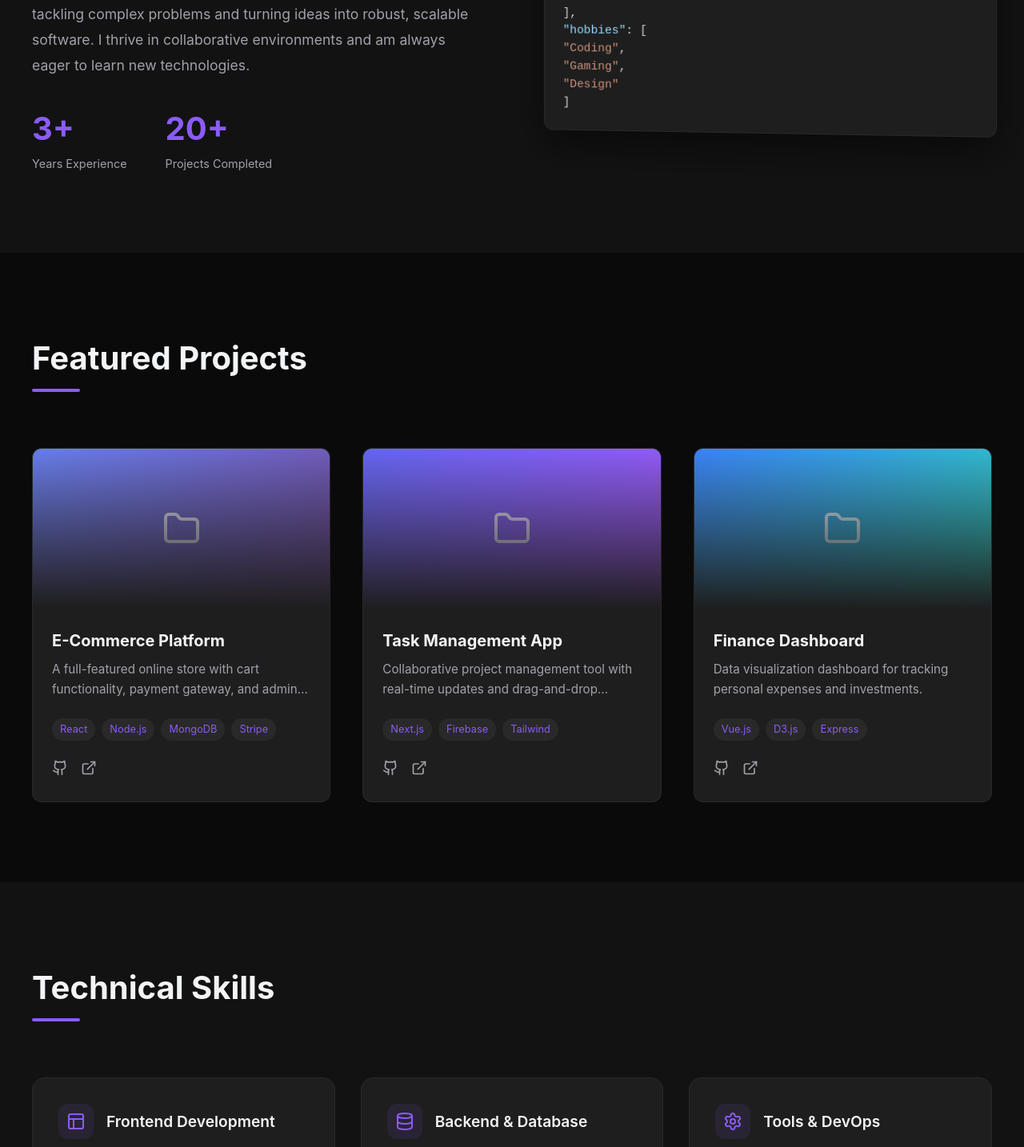
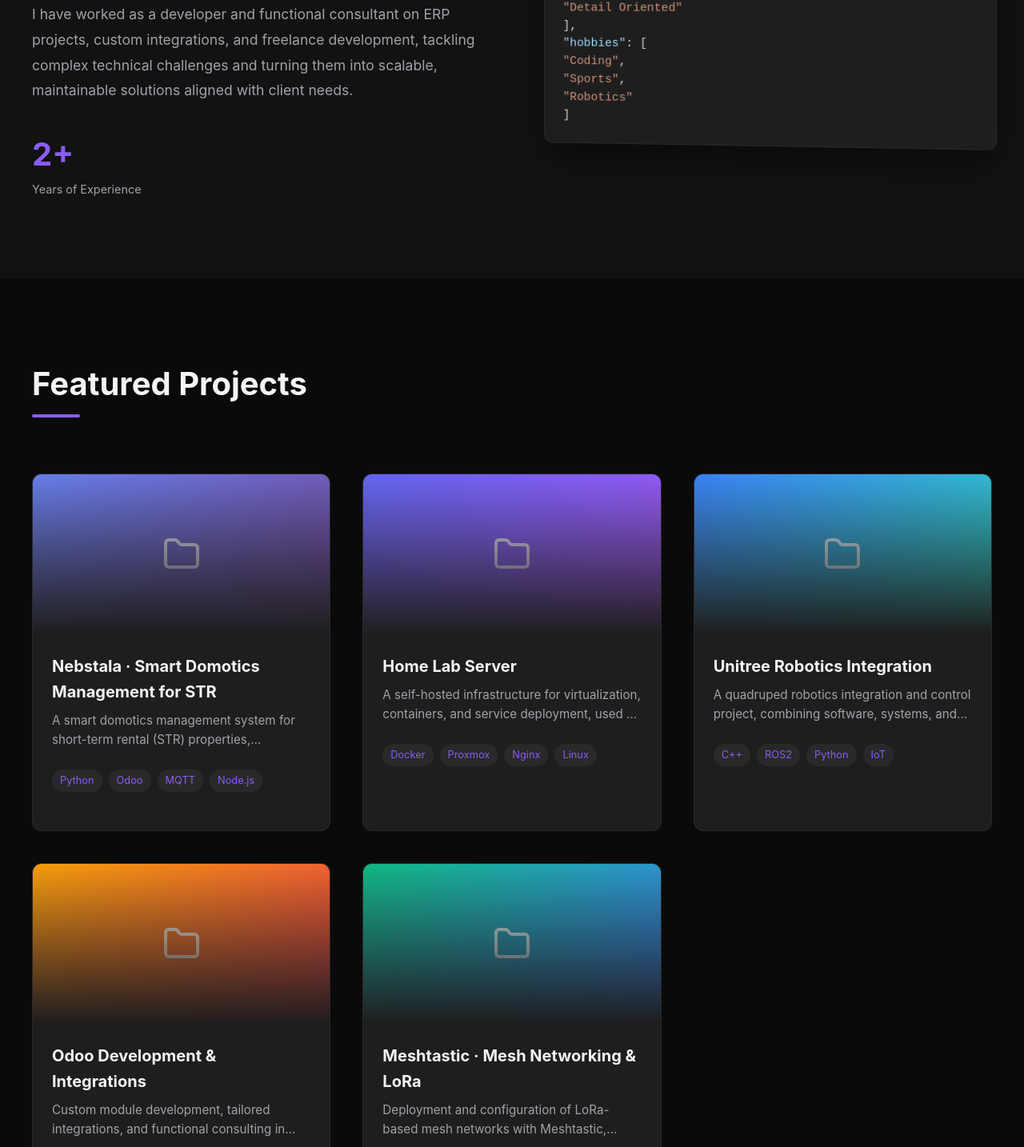
Before and after one commit to alejandrogomezl/alejandrogomezl.github.io, a React (Vite) app: page / in a window 1280 px wide. Shown: the part 1176-2610 px from the top of the page at 80% size. Built offline with nearby package versions, Linux system fonts and the light colour scheme.

Commit message:
feat: refresh portfolio content with new projects, updated personal descriptions, and refined skills.

```diff
--- a/src/components/About.jsx
+++ b/src/components/About.jsx
@@ -27,13 +27,13 @@ const About = () => {
 
           <div className="stats-grid">
             <div className="stat-item">
-              <span className="stat-number">3+</span>
+              <span className="stat-number">2+</span>
               <span className="stat-label">{t('about.yearsExperience')}</span>
             </div>
-            <div className="stat-item">
-              <span className="stat-number">20+</span>
+            {/* <div className="stat-item">
+              <span className="stat-number">+</span>
               <span className="stat-label">{t('about.projectsCompleted')}</span>
-            </div>
+            </div> */}
           </div>
         </motion.div>
 
@@ -54,11 +54,11 @@ const About = () => {
             <div className="window-content">
               <pre>
                 <code>
-<span className="json-key">"name"</span>: <span className="json-string">"Alejandro Gomez"</span>,
+<span className="json-key">"name"</span>: <span className="json-string">"Alejandro Gómez"</span>,
 <br/>
 <span className="json-key">"role"</span>: <span className="json-string">"Software Engineer"</span>,
 <br/>
-<span className="json-key">"location"</span>: <span className="json-string">"Madrid, Spain"</span>,
+<span className="json-key">"location"</span>: <span className="json-string">"Albacete, Spain"</span>,
 <br/>
 <span className="json-key">"traits"</span>: [
 <br/>
@@ -74,11 +74,12 @@ const About = () => {
 <br/>
   <span className="json-string">"Coding"</span>,
 <br/>
-  <span className="json-string">"Gaming"</span>,
+  <span className="json-string">"Sports"</span>,
 <br/>
-  <span className="json-string">"Design"</span>
+  <span className="json-string">"Robotics"</span>
 <br/>
-]</code>
+]
+</code>
               </pre>
             </div>
           </div>
--- a/src/components/Hero.jsx
+++ b/src/components/Hero.jsx
@@ -64,7 +64,7 @@ const Hero = () => {
         >
           <a href="#" target="_blank" rel="noopener noreferrer" className="social-icon"><Github size={24} /></a>
           <a href="#" target="_blank" rel="noopener noreferrer" className="social-icon"><Linkedin size={24} /></a>
-          <a href="mailto:email@example.com" className="social-icon"><Mail size={24} /></a>
+          <a href="mailto:info@alejandrogl.es" className="social-icon"><Mail size={24} /></a>
         </motion.div>
       </div>
 
--- a/src/components/Projects.jsx
+++ b/src/components/Projects.jsx
@@ -9,28 +9,44 @@ const Projects = () => {
 
   const projects = [
     {
-      title: t('projects.ecommerce.title'),
-      description: t('projects.ecommerce.description'),
-      tech: ["React", "Node.js", "MongoDB", "Stripe"],
+      title: t('projects.nebstala.title'),
+      description: t('projects.nebstala.description'),
+      tech: ["Python", "Odoo", "MQTT", "Node.js"],
       github: "#",
       live: "#",
       image: "linear-gradient(135deg, #667eea 0%, #764ba2 100%)"
     },
     {
-      title: t('projects.taskApp.title'),
-      description: t('projects.taskApp.description'),
-      tech: ["Next.js", "Firebase", "Tailwind"],
+      title: t('projects.homelab.title'),
+      description: t('projects.homelab.description'),
+      tech: ["Docker", "Proxmox", "Nginx", "Linux"],
       github: "#",
       live: "#",
       image: "linear-gradient(135deg, #6366f1 0%, #a855f7 100%)"
     },
     {
-      title: t('projects.finance.title'),
-      description: t('projects.finance.description'),
-      tech: ["Vue.js", "D3.js", "Express"],
+      title: t('projects.unitree.title'),
+      description: t('projects.unitree.description'),
+      tech: ["C++", "ROS2", "Python", "IoT"],
       github: "#",
       live: "#",
       image: "linear-gradient(135deg, #3b82f6 0%, #2dd4bf 100%)"
+    },
+    {
+      title: t('projects.odoo.title'),
+      description: t('projects.odoo.description'),
+      tech: ["Python", "PostgreSQL", "XML", "JavaScript"],
+      github: "#",
+      live: "#",
+      image: "linear-gradient(135deg, #f59e0b 0%, #ef4444 100%)"
+    },
+    {
+      title: t('projects.meshtastic.title'),
+      description: t('projects.meshtastic.description'),
+      tech: ["LoRa", "C++", "Python", "IoT"],
+      github: "#",
+      live: "#",
+      image: "linear-gradient(135deg, #10b981 0%, #3b82f6 100%)"
     }
   ];
 
@@ -70,14 +86,14 @@ const Projects = () => {
                   ))}
                 </div>
 
-                <div className="card-links">
+                {/* <div className="card-links">
                   <a href={project.github} className="link-icon" title="View Code">
                     <Github size={20} />
                   </a>
                   <a href={project.live} className="link-icon" title="View Live">
                     <ExternalLink size={20} />
                   </a>
-                </div>
+                </div> */}
               </div>
             </motion.div>
           ))}
--- a/src/components/Skills.jsx
+++ b/src/components/Skills.jsx
@@ -21,12 +21,7 @@ const Skills = () => {
     {
       title: t('skills.tools'),
       icon: <Settings size={24} />,
-      skills: ["Git", "Docker", "AWS", "CI/CD", "Jest", "Webpack"]
-    },
-    {
-      title: t('skills.core'),
-      icon: <Code2 size={24} />,
-      skills: ["Data Structures", "Algorithms", "System Design", "OOP", "Functional Programming"]
+      skills: ["Git", "Docker", "AWS", "CI/CD"]
     }
   ];
 
--- a/src/locales/en/translation.json
+++ b/src/locales/en/translation.json
@@ -1,50 +1,58 @@
 {
   "navbar": {
     "home": "Home",
-    "about": "About",
+    "about": "About Me",
     "projects": "Projects",
     "skills": "Skills",
     "contact": "Contact"
   },
   "hero": {
-    "greeting": "Hello, I'm",
+    "greeting": "Hi, I'm",
     "role": "Software Engineer",
-    "description": "Building scalable, high-performance web applications with modern technologies. Focused on creating exceptional user experiences.",
+    "description": "I design and build real-world software solutions, from backends and integrations to infrastructure, home automation, and IoT, with a product mindset and business focus.",
     "viewWork": "View Work",
     "contactMe": "Contact Me"
   },
   "about": {
     "title": "About Me",
-    "p1": "I am a passionate Software Engineer with a strong foundation in building modern web applications. My journey in tech is driven by a curiosity to understand how things work and a desire to create solutions that make a difference.",
-    "p2": "With expertise in both frontend and backend development, I enjoy tackling complex problems and turning ideas into robust, scalable software. I thrive in collaborative environments and am always eager to learn new technologies.",
-    "yearsExperience": "Years Experience",
+    "p1": "I am a Software Engineer with experience in designing and building real-world systems, ranging from backends and complex integrations to infrastructure, automation, and IoT solutions. My career is shaped by working in business-oriented professional environments, as well as by building my own products.",
+    "p2": "I have worked as a developer and functional consultant on ERP projects, custom integrations, and freelance development, tackling complex technical challenges and turning them into scalable, maintainable solutions aligned with client needs.",
+    "yearsExperience": "Years of Experience",
     "projectsCompleted": "Projects Completed"
   },
   "projects": {
     "title": "Featured Projects",
-    "ecommerce": {
-      "title": "E-Commerce Platform",
-      "description": "A full-featured online store with cart functionality, payment gateway, and admin dashboard."
+    "nebstala": {
+      "title": "Nebstala · Smart Domotics Management for STR",
+      "description": "A smart domotics management system for short-term rental (STR) properties, centralizing access control, climate management, and smart devices to automate operations, reduce energy consumption, and enhance the guest experience."
     },
-    "taskApp": {
-      "title": "Task Management App",
-      "description": "Collaborative project management tool with real-time updates and drag-and-drop interface."
+    "homelab": {
+      "title": "Home Lab Server",
+      "description": "A self-hosted infrastructure for virtualization, containers, and service deployment, used as a development, testing, automation, and DevOps experimentation environment."
     },
-    "finance": {
-      "title": "Finance Dashboard",
-      "description": "Data visualization dashboard for tracking personal expenses and investments."
+    "unitree": {
+      "title": "Unitree Robotics Integration",
+      "description": "A quadruped robotics integration and control project, combining software, systems, and IoT for experimentation, automation, and advanced device control."
+    },
+    "odoo": {
+      "title": "Odoo Development & Integrations",
+      "description": "Custom module development, tailored integrations, and functional consulting in ERP environments to optimize business processes."
+    },
+    "meshtastic": {
+      "title": "Meshtastic · Mesh Networking & LoRa",
+      "description": "Deployment and configuration of LoRa-based mesh networks with Meshtastic, focused on decentralized, resilient, and long-range communications, integrating nodes, sensors, and custom services."
     }
   },
   "skills": {
     "title": "Technical Skills",
     "frontend": "Frontend Development",
-    "backend": "Backend & Database",
+    "backend": "Backend & Databases",
     "tools": "Tools & DevOps",
     "core": "Core Concepts"
   },
   "contact": {
-    "title": "Get In Touch",
-    "subtitle": "Have a project in mind or just want to chat? I'd love to hear from you.",
+    "title": "Let's Talk",
+    "subtitle": "Do you have a project in mind or just want to chat? I'd love to hear from you.",
     "emailMe": "Email Me",
     "location": "Location",
     "callMe": "Call Me",
--- a/src/locales/es/translation.json
+++ b/src/locales/es/translation.json
@@ -9,30 +9,38 @@
   "hero": {
     "greeting": "Hola, soy",
     "role": "Ingeniero de Software",
-    "description": "Desarrollando aplicaciones web escalables y de alto rendimiento con tecnologías modernas. Enfocado en crear experiencias de usuario excepcionales.",
+    "description": "Diseño y desarrollo soluciones de software reales, desde backends e integraciones hasta infraestructura, domótica e IoT, con mentalidad de producto y foco en negocio.",
     "viewWork": "Ver Trabajos",
     "contactMe": "Contáctame"
   },
   "about": {
     "title": "Sobre Mí",
-    "p1": "Soy un apasionado Ingeniero de Software con una sólida base en el desarrollo de aplicaciones web modernas. Mi trayectoria tecnológica está impulsada por la curiosidad de entender cómo funcionan las cosas y el deseo de crear soluciones que marquen la diferencia.",
-    "p2": "Con experiencia tanto en frontend como en backend, disfruto abordando problemas complejos y convirtiendo ideas en software robusto y escalable. Me desenvuelvo bien en entornos colaborativos y siempre estoy ansioso por aprender nuevas tecnologías.",
+    "p1": "Soy Ingeniero de Software con experiencia en el diseño y desarrollo de sistemas reales, desde backends e integraciones complejas hasta infraestructura, automatización y soluciones IoT. Mi trayectoria está marcada por el trabajo en entornos profesionales orientados a negocio, además de la creación de productos propios.",
+    "p2": "He trabajado como desarrollador y consultor funcional en proyectos ERP, integraciones a medida y desarrollo freelance, afrontando problemas técnicos complejos y transformándolos en soluciones escalables, mantenibles y alineadas con las necesidades del cliente.",
     "yearsExperience": "Años de Experiencia",
     "projectsCompleted": "Proyectos Completados"
   },
   "projects": {
     "title": "Proyectos Destacados",
-    "ecommerce": {
-      "title": "Plataforma E-Commerce",
-      "description": "Una tienda online completa con funcionalidad de carrito, pasarela de pago y panel de administración."
+    "nebstala": {
+      "title": "Nebstala · Smart Domotics Management for STR",
+      "description": "Sistema de gestión domótica orientado a alojamientos de alquiler de corta estancia (STR), que centraliza el control de accesos, climatización y dispositivos inteligentes para automatizar operaciones, reducir el consumo energético y mejorar la experiencia del huésped."
     },
-    "taskApp": {
-      "title": "App de Gestión de Tareas",
-      "description": "Herramienta colaborativa de gestión de proyectos con actualizaciones en tiempo real e interfaz drag-and-drop."
+    "homelab": {
+      "title": "Home Lab Server",
+      "description": "Infraestructura autoalojada para virtualización, contenedores y despliegue de servicios, utilizada como entorno de desarrollo, pruebas, automatización y experimentación DevOps."
     },
-    "finance": {
-      "title": "Dashboard Financiero",
-      "description": "Dashboard de visualización de datos para el seguimiento de gastos personales e inversiones."
+    "unitree": {
+      "title": "Unitree Robotics Integration",
+      "description": "Proyecto de integración y control de robótica cuadrúpeda, combinando software, sistemas e IoT para experimentación, automatización y control avanzado de dispositivos."
+    },
+    "odoo": {
+      "title": "Desarrollo e Integraciones en Odoo",
+      "description": "Desarrollo de módulos personalizados, integraciones a medida y consultoría funcional en entornos ERP para la optimización de procesos de negocio."
+    },
+    "meshtastic": {
+      "title": "Meshtastic · Mesh Networking & LoRa",
+      "description": "Despliegue y configuración de redes mesh basadas en LoRa con Meshtastic, orientadas a comunicaciones descentralizadas, resilientes y de largo alcance, integrando nodos, sensores y servicios personalizados."
     }
   },
   "skills": {
```
Also changed, not shown: src/components/Contact.jsx (+2 -11 lines).
